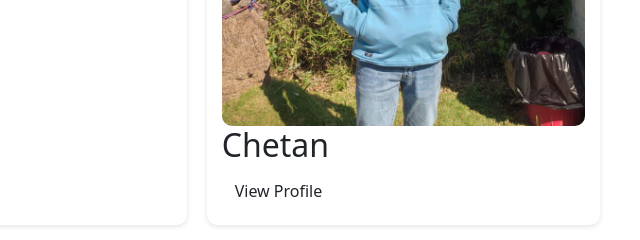
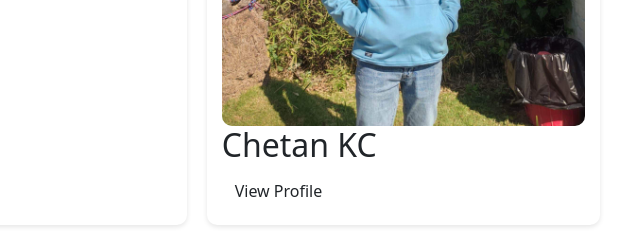
Before and after one commit to Nav0077/ESC_WEB, a plain HTML site: page Players.html in a window 1280 px wide. Shown: the part 1000-1240 px from the top of the page, 640-1280 px from the left. Drawn offline with Linux system fonts and the light colour scheme.

Commit message:
Update Players.html

```diff
--- a/Players.html
+++ b/Players.html
@@ -79,7 +79,7 @@
                 </div>
                 <div class="player-card">
                     <img src="img/chetan.jpg" alt="Player 6">
-                    <h2>Chetan </h2>
+                    <h2>Chetan KC</h2>
                     <a href="chetral_profile.html" class="btn">View Profile</a>
 
                 </div>
```
